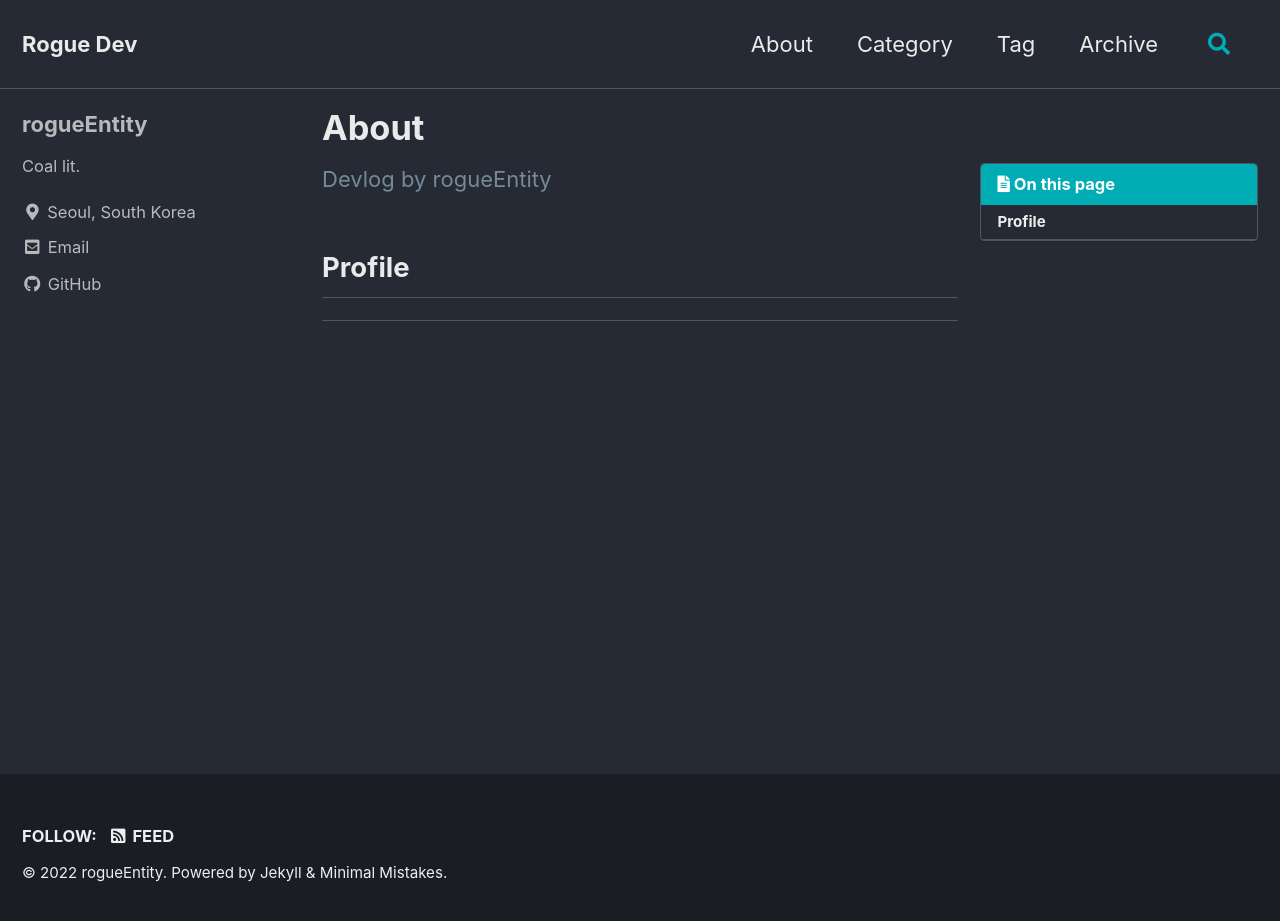
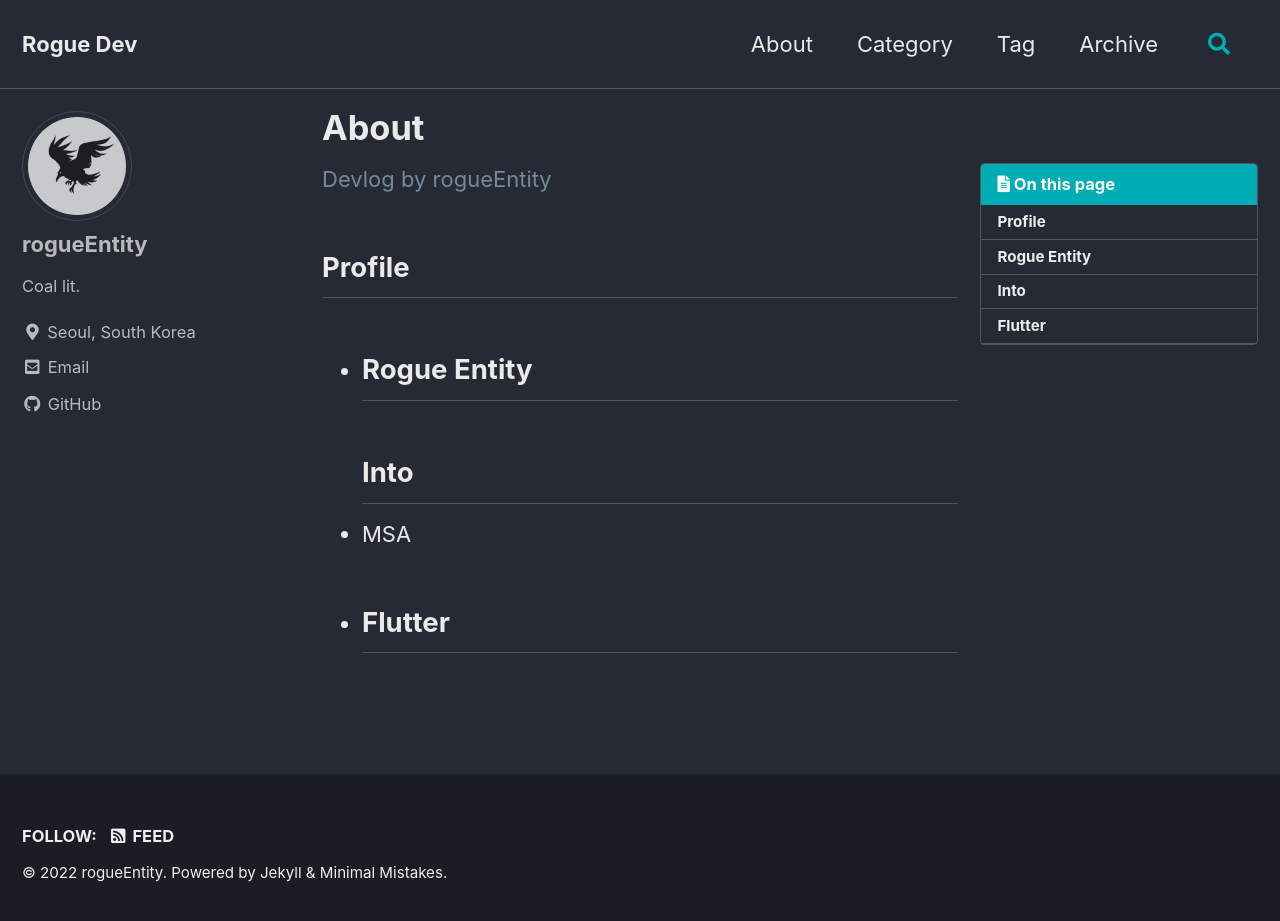
Before and after one commit to rogueEntity/rogueEntity.github.io, a Jekyll site: the page built from _pages/about.md, in a window 1280 px wide and 929 px high. Shown: the top 921 px of the window. Built offline with Jekyll 4.4.1, drawn with Linux system fonts in a browser that asks for light colours; cached includes are drawn as plain includes.

Commit message:
# update About page - add contents
# update my profile
- add an image

```diff
--- a/_config.yml
+++ b/_config.yml
@@ -103,7 +103,7 @@
 # Site Author
 author:
   name             : "rogueEntity"
-  avatar           : # path of avatar image, e.g. "/assets/images/bio-photo.jpg"
+  avatar           : "/assets/images/profile/Raven01.jpg" # path of avatar image, e.g. "/assets/images/bio-photo.jpg"
   bio              : "Coal lit."
   location         : "Seoul, South Korea"
   email            :
--- a/_pages/about.md
+++ b/_pages/about.md
@@ -8,4 +8,9 @@
 <br/>
 
 ## Profile
+- Rogue Entity
 ---
+## Into
+- MSA
+- Flutter
+---
```
Also changed, not shown: assets/images/profile/Raven01.jpg (added).
